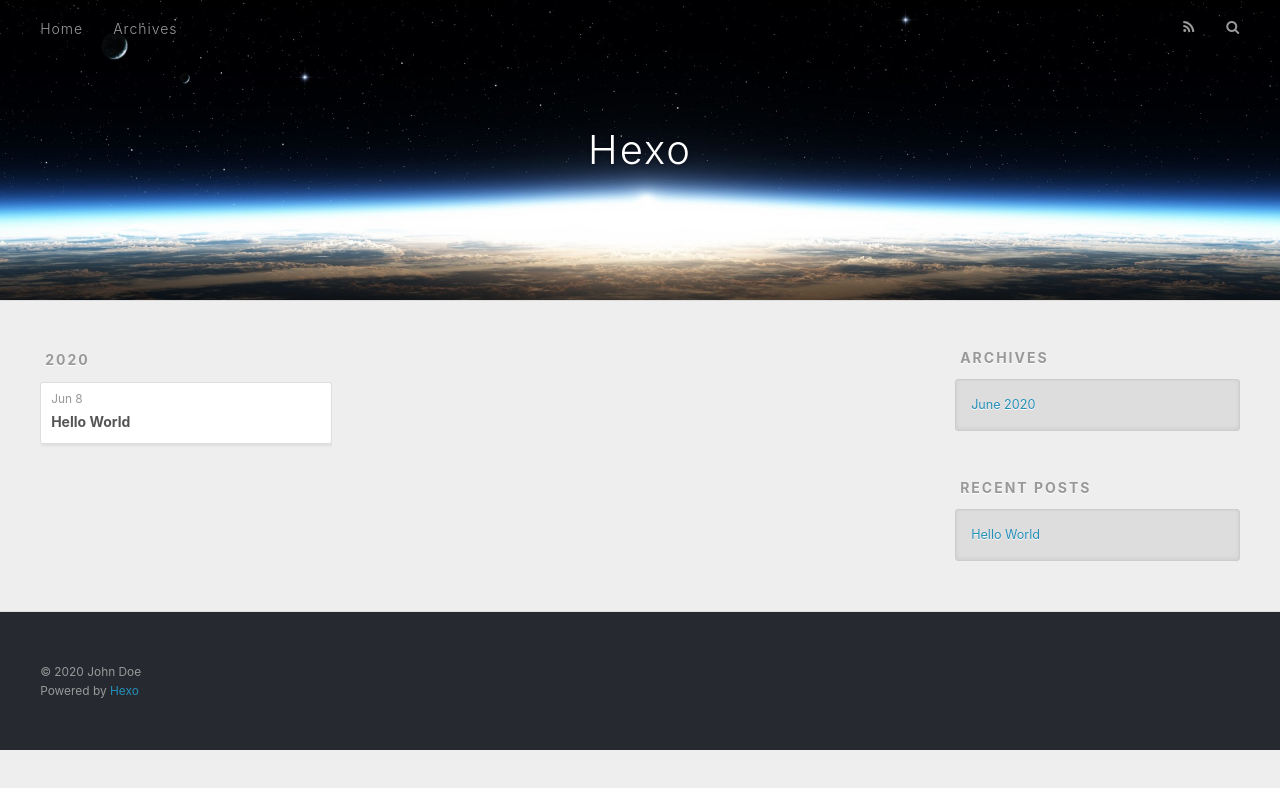
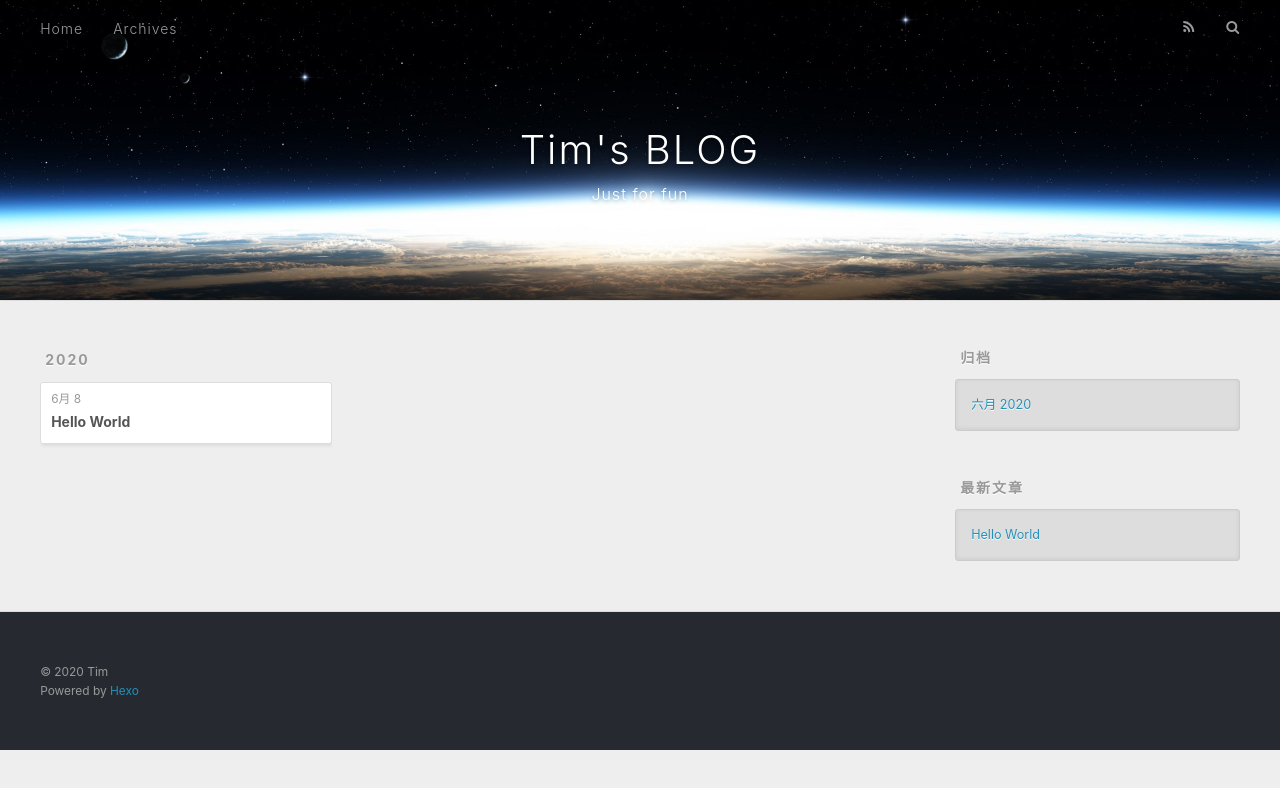
Before and after one commit to timmass/timmass.github.io, a plain HTML site: page archives/index.html in a window 1280 px wide. Drawn offline with nearby package versions, Linux system fonts and the light colour scheme.

Commit message:
Site updated: 2020-06-08 18:26:00

```diff
--- a/archives/index.html
+++ b/archives/index.html
@@ -5,17 +5,19 @@
 
 
 
-  <title>Archives | Hexo</title>
+  <title>归档 | Tim&#39;s BLOG</title>
   <meta name="viewport" content="width=device-width, initial-scale=1, maximum-scale=1">
-  <meta property="og:type" content="website">
-<meta property="og:title" content="Hexo">
+  <meta name="description" content="blog">
+<meta property="og:type" content="website">
+<meta property="og:title" content="Tim&#39;s BLOG">
 <meta property="og:url" content="http://yoursite.com/archives/index.html">
-<meta property="og:site_name" content="Hexo">
-<meta property="og:locale" content="en_US">
-<meta property="article:author" content="John Doe">
+<meta property="og:site_name" content="Tim&#39;s BLOG">
+<meta property="og:description" content="blog">
+<meta property="og:locale" content="zh_CN">
+<meta property="article:author" content="Tim">
 <meta name="twitter:card" content="summary">
 
-    <link rel="alternate" href="/atom.xml" title="Hexo" type="application/atom+xml">
+    <link rel="alternate" href="/atom.xml" title="Tim&#39;s BLOG" type="application/atom+xml">
 
 
     <link rel="icon" href="/favicon.png">
@@ -36,8 +38,12 @@
   <div id="header-outer" class="outer">
     <div id="header-title" class="inner">
       <h1 id="logo-wrap">
-        <a href="/" id="logo">Hexo</a>
+        <a href="/" id="logo">Tim&#39;s BLOG</a>
       </h1>
+
+        <h2 id="subtitle-wrap">
+          <a href="/" id="subtitle">Just for fun</a>
+        </h2>
 
     </div>
     <div id="header-inner" class="inner">
@@ -53,7 +59,7 @@
 
           <a id="nav-rss-link" class="nav-icon" href="/atom.xml" title="RSS Feed"></a>
 
-        <a id="nav-search-btn" class="nav-icon" title="Search"></a>
+        <a id="nav-search-btn" class="nav-icon" title="搜索"></a>
       </nav>
       <div id="search-form-wrap">
         <form action="//google.com/search" method="get" accept-charset="UTF-8" class="search-form"><input type="search" name="q" class="search-form-input" placeholder="Search"><button type="submit" class="search-form-submit">&#xF002;</button><input type="hidden" name="sitesearch" value="http://yoursite.com"></form>
@@ -79,7 +85,7 @@
   <div class="archive-article-inner">
     <header class="archive-article-header">
       <a href="/2020/06/08/hello-world/" class="archive-article-date">
-  <time datetime="2020-06-08T09:39:44.262Z" itemprop="datePublished">Jun 8</time>
+  <time datetime="2020-06-08T09:39:44.262Z" itemprop="datePublished">6月 8</time>
 </a>
 
 
@@ -111,9 +117,9 @@
 
 
   <div class="widget-wrap">
-    <h3 class="widget-title">Archives</h3>
+    <h3 class="widget-title">归档</h3>
     <div class="widget">
-      <ul class="archive-list"><li class="archive-list-item"><a class="archive-list-link" href="/archives/2020/06/">June 2020</a></li></ul>
+      <ul class="archive-list"><li class="archive-list-item"><a class="archive-list-link" href="/archives/2020/06/">六月 2020</a></li></ul>
     </div>
   </div>
 
@@ -121,7 +127,7 @@
 
 
   <div class="widget-wrap">
-    <h3 class="widget-title">Recent Posts</h3>
+    <h3 class="widget-title">最新文章</h3>
     <div class="widget">
       <ul>
 
@@ -141,7 +147,7 @@
 
   <div class="outer">
     <div id="footer-info" class="inner">
-      &copy; 2020 John Doe<br>
+      &copy; 2020 Tim<br>
       Powered by <a href="http://hexo.io/" target="_blank">Hexo</a>
     </div>
   </div>
```
Also changed, not shown: 2020/06/08/hello-world/index.html (+15 -11 lines), archives/2020/06/index.html (+20 -14 lines), archives/2020/index.html (+20 -14 lines), index.html (+19 -13 lines).
